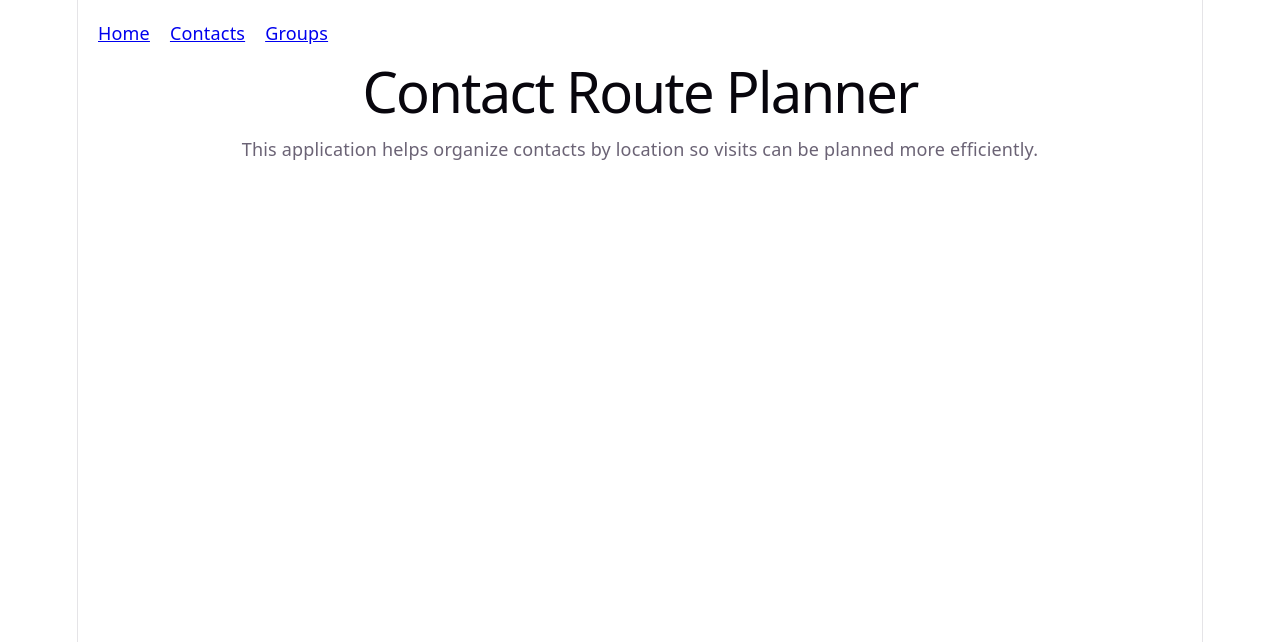
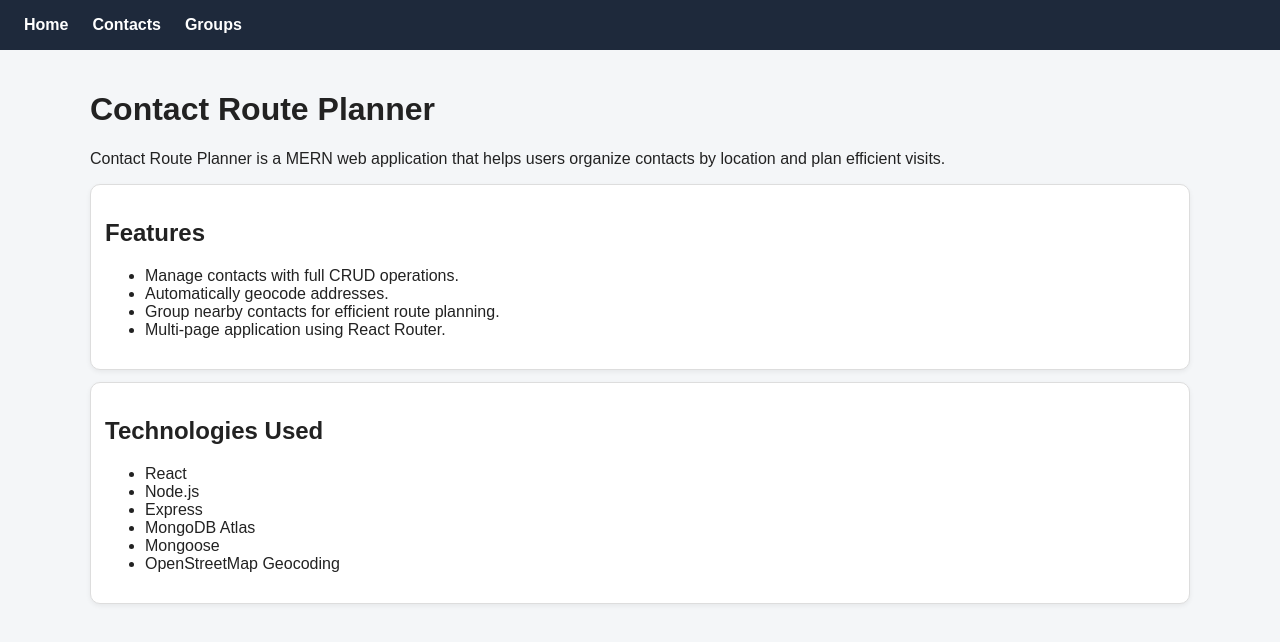
Before and after one commit to Nelson-JK/RoutePlanner, a React app in the folder contact-route-planner/frontend/: page / in a window 1280 px wide. Shown: the top 642 px of the page. Built offline with nearby package versions, Linux system fonts and the light colour scheme; the HTML template or start-up script is replaced by a standard one.

Commit message:
Improve UI styling and update pages

```diff
--- a/contact-route-planner/frontend/src/App.jsx
+++ b/contact-route-planner/frontend/src/App.jsx
@@ -7,24 +7,20 @@ import Groups from "./pages/Groups";
 function App() {
   return (
     <BrowserRouter>
-      <div style={{ padding: "20px" }}>
-        <nav
-          style={{
-            display: "flex",
-            gap: "20px",
-            marginBottom: "30px"
-          }}
-        >
+      <div>
+        <nav className="navbar">
           <Link to="/">Home</Link>
           <Link to="/contacts">Contacts</Link>
           <Link to="/groups">Groups</Link>
         </nav>
 
-        <Routes>
-          <Route path="/" element={<Home />} />
-          <Route path="/contacts" element={<Contacts />} />
-          <Route path="/groups" element={<Groups />} />
-        </Routes>
+        <div className="page-container">
+          <Routes>
+            <Route path="/" element={<Home />} />
+            <Route path="/contacts" element={<Contacts />} />
+            <Route path="/groups" element={<Groups />} />
+          </Routes>
+        </div>
       </div>
     </BrowserRouter>
   );
--- a/contact-route-planner/frontend/src/index.css
+++ b/contact-route-planner/frontend/src/index.css
@@ -1,111 +1,87 @@
-:root {
-  --text: #6b6375;
-  --text-h: #08060d;
-  --bg: #fff;
-  --border: #e5e4e7;
-  --code-bg: #f4f3ec;
-  --accent: #aa3bff;
-  --accent-bg: rgba(170, 59, 255, 0.1);
-  --accent-border: rgba(170, 59, 255, 0.5);
-  --social-bg: rgba(244, 243, 236, 0.5);
-  --shadow:
-    rgba(0, 0, 0, 0.1) 0 10px 15px -3px, rgba(0, 0, 0, 0.05) 0 4px 6px -2px;
+body {
+  margin: 0;
+  font-family: Arial, Helvetica, sans-serif;
+  background: #f4f6f8;
+  color: #222;
+}
 
-  --sans: system-ui, 'Segoe UI', Roboto, sans-serif;
-  --heading: system-ui, 'Segoe UI', Roboto, sans-serif;
-  --mono: ui-monospace, Consolas, monospace;
+a {
+  color: white;
+  text-decoration: none;
+  font-weight: bold;
+}
 
-  font: 18px/145% var(--sans);
-  letter-spacing: 0.18px;
-  color-scheme: light dark;
-  color: var(--text);
-  background: var(--bg);
-  font-synthesis: none;
-  text-rendering: optimizeLegibility;
-  -webkit-font-smoothing: antialiased;
-  -moz-osx-font-smoothing: grayscale;
+a:hover {
+  text-decoration: underline;
+}
 
-  @media (max-width: 1024px) {
-    font-size: 16px;
+input {
+  padding: 10px;
+  margin: 5px;
+  border: 1px solid #ccc;
+  border-radius: 6px;
+  min-width: 180px;
+}
+
+button {
+  padding: 10px 14px;
+  border: none;
+  border-radius: 6px;
+  background: #2563eb;
+  color: white;
+  cursor: pointer;
+  font-weight: bold;
+}
+
+button:hover {
+  background: #1d4ed8;
+}
+
+.card {
+  background: white;
+  border: 1px solid #ddd;
+  border-radius: 10px;
+  padding: 14px;
+  margin-bottom: 12px;
+  box-shadow: 0 2px 5px rgba(0,0,0,0.06);
+}
+
+.page-container {
+  max-width: 1100px;
+  margin: 0 auto;
+  padding: 20px;
+}
+
+.two-column {
+  display: grid;
+  grid-template-columns: 1fr 1fr;
+  gap: 24px;
+}
+
+.navbar {
+  background: #1e293b;
+  padding: 16px 24px;
+  display: flex;
+  gap: 24px;
+  align-items: center;
+}
+
+.success {
+  color: #166534;
+  background: #dcfce7;
+  padding: 10px;
+  border-radius: 6px;
+}
+
+.error {
+  color: #991b1b;
+  background: #fee2e2;
+  padding: 10px;
+  border-radius: 6px;
+}
+
+@media (max-width: 800px) {
+  .two-column {
+    grid-template-columns: 1fr;
   }
 }
-
-@media (prefers-color-scheme: dark) {
-  :root {
-    --text: #9ca3af;
-    --text-h: #f3f4f6;
-    --bg: #16171d;
-    --border: #2e303a;
-    --code-bg: #1f2028;
-    --accent: #c084fc;
-    --accent-bg: rgba(192, 132, 252, 0.15);
-    --accent-border: rgba(192, 132, 252, 0.5);
-    --social-bg: rgba(47, 48, 58, 0.5);
-    --shadow:
-      rgba(0, 0, 0, 0.4) 0 10px 15px -3px, rgba(0, 0, 0, 0.25) 0 4px 6px -2px;
-  }
-
-  #social .button-icon {
-    filter: invert(1) brightness(2);
-  }
-}
-
-body {
-  margin: 0;
-}
-
-#root {
-  width: 1126px;
-  max-width: 100%;
-  margin: 0 auto;
-  text-align: center;
-  border-inline: 1px solid var(--border);
-  min-height: 100svh;
-  display: flex;
-  flex-direction: column;
-  box-sizing: border-box;
-}
-
-h1,
-h2 {
-  font-family: var(--heading);
-  font-weight: 500;
-  color: var(--text-h);
-}
-
-h1 {
-  font-size: 56px;
-  letter-spacing: -1.68px;
-  margin: 32px 0;
-  @media (max-width: 1024px) {
-    font-size: 36px;
-    margin: 20px 0;
-  }
-}
-h2 {
-  font-size: 24px;
-  line-height: 118%;
-  letter-spacing: -0.24px;
-  margin: 0 0 8px;
-  @media (max-width: 1024px) {
-    font-size: 20px;
-  }
-}
-p {
-  margin: 0;
-}
-
-code,
-.counter {
-  font-family: var(--mono);
-  display: inline-flex;
-  border-radius: 4px;
-  color: var(--text-h);
-}
-
-code {
-  font-size: 15px;
-  line-height: 135%;
-  padding: 4px 8px;
-  background: var(--code-bg);
-}
--- a/contact-route-planner/frontend/src/pages/Contacts.jsx
+++ b/contact-route-planner/frontend/src/pages/Contacts.jsx
@@ -102,50 +102,106 @@ function Contacts() {
     <div>
       <h1>Contacts</h1>
 
-      {message && <p style={{ color: "green" }}>{message}</p>}
-      {error && <p style={{ color: "red" }}>{error}</p>}
+      {message && (
+        <p className="success">
+          {message}
+        </p>
+      )}
 
+      {error && (
+        <p className="error">
+          {error}
+        </p>
+      )}
+
+      <div className="two-column">
+        <div className="card">
           <h2>Add Contact</h2>
 
           <form onSubmit={handleSubmit}>
-        <input name="name" placeholder="Name" value={formData.name} onChange={handleChange} />
-        <br /><br />
+            <input
+              name="name"
+              placeholder="Name"
+              value={formData.name}
+              onChange={handleChange}
+            />
 
-        <input name="street" placeholder="Street" value={formData.street} onChange={handleChange} />
-        <br /><br />
+            <br />
 
-        <input name="city" placeholder="City" value={formData.city} onChange={handleChange} />
-        <br /><br />
+            <input
+              name="street"
+              placeholder="Street"
+              value={formData.street}
+              onChange={handleChange}
+            />
 
-        <input name="state" placeholder="State" value={formData.state} onChange={handleChange} />
-        <br /><br />
+            <br />
 
-        <input name="zip" placeholder="Zip" value={formData.zip} onChange={handleChange} />
-        <br /><br />
+            <input
+              name="city"
+              placeholder="City"
+              value={formData.city}
+              onChange={handleChange}
+            />
 
-        <button type="submit">Add Contact</button>
+            <br />
+
+            <input
+              name="state"
+              placeholder="State"
+              value={formData.state}
+              onChange={handleChange}
+            />
+
+            <br />
+
+            <input
+              name="zip"
+              placeholder="Zip"
+              value={formData.zip}
+              onChange={handleChange}
+            />
+
+            <br />
+            <br />
+
+            <button type="submit">
+              Add Contact
+            </button>
           </form>
+        </div>
 
+        <div className="card">
           <h2>Saved Contacts</h2>
 
-      {contacts.map((contact) => (
+          {contacts.length === 0 ? (
+            <p>No contacts found.</p>
+          ) : (
+            contacts.map((contact) => (
               <div
                 key={contact._id}
-          style={{
-            border: "1px solid #ccc",
-            borderRadius: "8px",
-            padding: "12px",
-            marginBottom: "10px"
-          }}
+                className="card"
               >
                 <strong>{contact.name}</strong>
+
                 <p>
-            {contact.street}, {contact.city}, {contact.state} {contact.zip}
+                  {contact.street}
+                  <br />
+                  {contact.city}, {contact.state} {contact.zip}
                 </p>
 
-          <button onClick={() => handleDelete(contact._id)}>Delete</button>
+                <button
+                  onClick={() =>
+                    handleDelete(contact._id)
+                  }
+                >
+                  Delete
+                </button>
               </div>
-      ))}
+            ))
+          )}
+        </div>
+      </div>
     </div>
   );
 }
--- a/contact-route-planner/frontend/src/pages/Groups.jsx
+++ b/contact-route-planner/frontend/src/pages/Groups.jsx
@@ -7,7 +7,6 @@ function Groups() {
     fetch("/api/groups")
       .then((response) => response.json())
       .then((data) => {
-        console.log("Groups loaded:", data);
         setGroups(data);
       })
       .catch((error) =>
@@ -24,19 +23,16 @@ function Groups() {
       <h1>Contact Groups</h1>
 
       {groups.length === 0 ? (
-        <p>No groups found.</p>
+        <div className="card">
+          <p>No groups found.</p>
+        </div>
       ) : (
         groups.map((group, index) => (
           <div
             key={index}
-            style={{
-              border: "2px solid #aaa",
-              borderRadius: "10px",
-              padding: "15px",
-              marginBottom: "20px"
-            }}
+            className="card"
           >
-            <h3>Group {index + 1}</h3>
+            <h2>Group {index + 1}</h2>
 
             <p>
               {group.length} contact
@@ -46,12 +42,7 @@ function Groups() {
             {group.map((contact) => (
               <div
                 key={contact._id}
-                style={{
-                  border: "1px solid #ddd",
-                  borderRadius: "6px",
-                  padding: "8px",
-                  marginBottom: "8px"
-                }}
+                className="card"
               >
                 <strong>{contact.name}</strong>
 
--- a/contact-route-planner/frontend/src/pages/Home.jsx
+++ b/contact-route-planner/frontend/src/pages/Home.jsx
@@ -2,10 +2,35 @@ function Home() {
   return (
     <div>
       <h1>Contact Route Planner</h1>
+
       <p>
-        This application helps organize contacts by location so visits can be
-        planned more efficiently.
+        Contact Route Planner is a MERN web application that helps users
+        organize contacts by location and plan efficient visits.
       </p>
+
+      <div className="card">
+        <h2>Features</h2>
+
+        <ul>
+          <li>Manage contacts with full CRUD operations.</li>
+          <li>Automatically geocode addresses.</li>
+          <li>Group nearby contacts for efficient route planning.</li>
+          <li>Multi-page application using React Router.</li>
+        </ul>
+      </div>
+
+      <div className="card">
+        <h2>Technologies Used</h2>
+
+        <ul>
+          <li>React</li>
+          <li>Node.js</li>
+          <li>Express</li>
+          <li>MongoDB Atlas</li>
+          <li>Mongoose</li>
+          <li>OpenStreetMap Geocoding</li>
+        </ul>
+      </div>
     </div>
   );
 }
```
Lines whose indentation alone changed are shown as unchanged.
